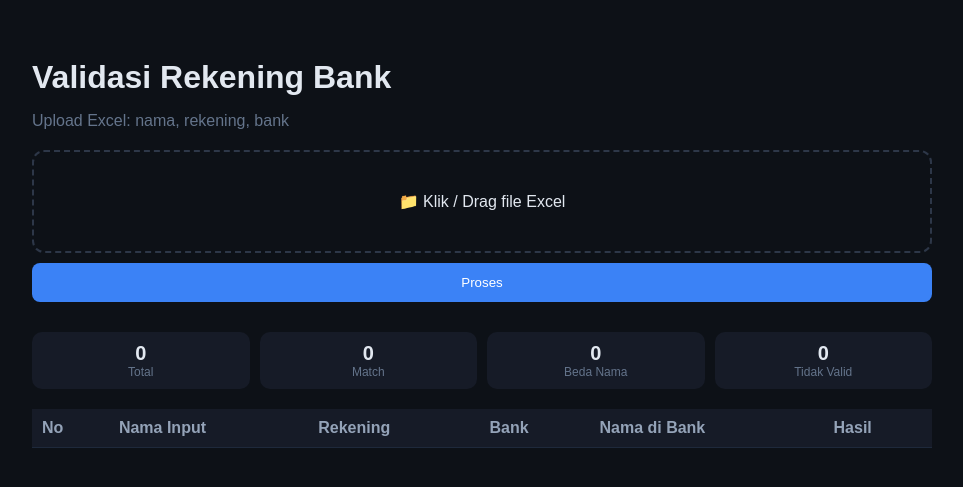
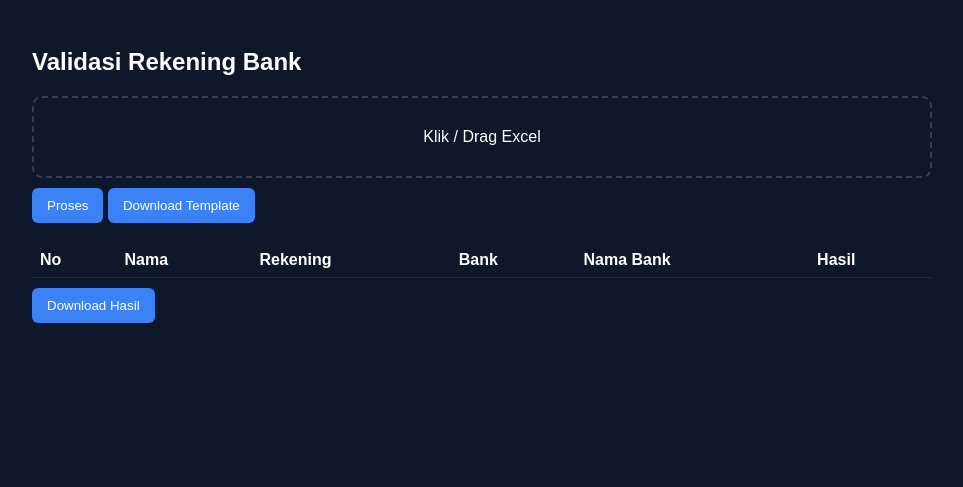
Before and after one commit to wahyunur-bit/Manz-rekening-Check, a Python web app: template templates/index.html in a window 1280 px wide. Shown: the top 487 px of the page, without its empty margins (158-1121 px from the left). Run offline with Jinja, Linux system fonts and the light colour scheme; the template is opened without the code that fills it, so the values that code supplies are empty.

Commit message:
Update index.html

```diff
--- a/templates/index.html
+++ b/templates/index.html
@@ -1,244 +1,131 @@
 <!DOCTYPE html>
-<html lang="id">
+<html>
 <head>
 <meta charset="UTF-8">
-<meta name="viewport" content="width=device-width, initial-scale=1.0">
-<title>Validasi Rekening Bank</title>
-
+<title>Validasi Rekening</title>
 <style>
-body{
-  background:#0d1117;
-  color:#e2e8f0;
-  font-family:sans-serif;
-  padding:30px;
-}
-.wrap{max-width:900px;margin:auto}
-
-h1{margin-bottom:5px}
-.sub{color:#64748b;margin-bottom:20px}
-
-/* drop */
-.drop{
-  border:2px dashed #2d3748;
-  padding:40px;
-  text-align:center;
-  border-radius:12px;
-  cursor:pointer;
-  margin-bottom:10px;
-}
-.drop:hover{border-color:#60a5fa}
-
-/* file name */
-.file-name{
-  margin-bottom:10px;
-  color:#93c5fd;
-  font-size:13px;
-}
-
-/* button */
-button{
-  width:100%;
-  padding:12px;
-  background:#3b82f6;
-  border:none;
-  color:white;
-  border-radius:8px;
-  cursor:pointer;
-  margin-bottom:15px;
-}
-button:hover{background:#2563eb}
-
-/* cards */
-.cards{
-  display:flex;
-  gap:10px;
-  margin-top:15px;
-}
-.card{
-  flex:1;
-  background:#161b27;
-  padding:10px;
-  border-radius:10px;
-  text-align:center;
-}
-.num{font-size:20px;font-weight:bold}
-.label{font-size:12px;color:#64748b}
-
-/* table */
-table{
-  width:100%;
-  border-collapse:collapse;
-  margin-top:20px;
-}
-th,td{
-  padding:10px;
-  border-bottom:1px solid #1e293b;
-}
-th{
-  background:#161b27;
-  text-align:left;
-  color:#94a3b8;
-}
-
-/* badge */
-.badge{
-  padding:4px 10px;
-  border-radius:20px;
-  font-size:12px;
-  font-weight:bold;
-}
-.match{background:#052e16;color:#4ade80}
-.beda{background:#2d1a00;color:#fbbf24}
-.tidak{background:#3b1212;color:#f87171}
+body{background:#0f172a;color:white;font-family:sans-serif;padding:20px}
+.container{max-width:900px;margin:auto}
+.drop{border:2px dashed #334155;padding:30px;text-align:center;cursor:pointer;border-radius:10px}
+button{padding:10px 15px;background:#3b82f6;color:white;border:none;border-radius:6px;margin-top:10px;cursor:pointer}
+table{width:100%;margin-top:20px;border-collapse:collapse}
+th,td{padding:8px;border-bottom:1px solid #1e293b;text-align:left}
+.green{color:#22c55e}
+.yellow{color:#f59e0b}
+.red{color:#ef4444}
 </style>
 </head>
 
 <body>
-<div class="wrap">
+<div class="container">
 
-<h1>Validasi Rekening Bank</h1>
-<p class="sub">Upload Excel: nama, rekening, bank</p>
+<h2>Validasi Rekening Bank</h2>
 
-<div class="drop" onclick="fi.click()">
-  📁 Klik / Drag file Excel
-</div>
-
+<div class="drop" onclick="fi.click()">Klik / Drag Excel</div>
 <input type="file" id="fi" hidden>
 
-<div id="fileName" class="file-name"></div>
+<div id="fname"></div>
 
 <button onclick="start()">Proses</button>
-
-<div class="cards">
-  <div class="card"><div id="t" class="num">0</div><div class="label">Total</div></div>
-  <div class="card"><div id="m" class="num">0</div><div class="label">Match</div></div>
-  <div class="card"><div id="b" class="num">0</div><div class="label">Beda Nama</div></div>
-  <div class="card"><div id="x" class="num">0</div><div class="label">Tidak Valid</div></div>
-</div>
+<a href="/template"><button>Download Template</button></a>
 
 <table>
 <thead>
 <tr>
-<th>No</th>
-<th>Nama Input</th>
-<th>Rekening</th>
-<th>Bank</th>
-<th>Nama di Bank</th>
-<th>Hasil</th>
+<th>No</th><th>Nama</th><th>Rekening</th><th>Bank</th><th>Nama Bank</th><th>Hasil</th>
 </tr>
 </thead>
-<tbody id="tb"></tbody>
+<tbody id="tbody"></tbody>
 </table>
+
+<button onclick="download()">Download Hasil</button>
 
 </div>
 
 <script>
-let file=null;
+let file = null;
+let results = [];
 
-const fi=document.getElementById('fi');
-const tb=document.getElementById('tb');
-const fileName=document.getElementById('fileName');
+const fi = document.getElementById("fi");
+const fname = document.getElementById("fname");
+const tbody = document.getElementById("tbody");
 
-let total=0,match=0,beda=0,tidak=0;
-
-fi.onchange=e=>{
-  file=e.target.files[0];
-  if(file){
-    fileName.innerText="📄 "+file.name;
-  }
+fi.onchange = () => {
+  file = fi.files[0];
+  fname.innerText = file.name;
 };
 
-function update(){
-  document.getElementById('t').innerText=total;
-  document.getElementById('m').innerText=match;
-  document.getElementById('b').innerText=beda;
-  document.getElementById('x').innerText=tidak;
-}
+function start() {
+  if (!file) return alert("Pilih file dulu");
 
-function start(){
-  if(!file){
-    alert('Upload file dulu');
-    return;
-  }
+  tbody.innerHTML = "";
+  results = [];
 
-  tb.innerHTML='';
-  total=match=beda=tidak=0;
-  update();
+  const fd = new FormData();
+  fd.append("file", file);
 
-  const fd=new FormData();
-  fd.append('file',file);
+  fetch("/stream", {method:"POST", body:fd})
+  .then(res => {
+    const reader = res.body.getReader();
+    const decoder = new TextDecoder();
+    let buf = "";
 
-  fetch('/stream',{method:'POST',body:fd})
-  .then(res=>{
-    const reader=res.body.getReader();
-    const dec=new TextDecoder();
+    function read() {
+      reader.read().then(({done, value}) => {
+        if (done) return;
 
-    let buf='';
+        buf += decoder.decode(value);
+        const lines = buf.split("\n");
+        buf = lines.pop();
 
-    function read(){
-      reader.read().then(({done,value})=>{
-        if(done) return;
+        lines.forEach(line => {
+          if (!line.startsWith("data:")) return;
+          const data = JSON.parse(line.replace("data:","").trim());
 
-        buf+=dec.decode(value,{stream:true});
-        const lines=buf.split('\n');
-        buf=lines.pop();
-
-        lines.forEach(line=>{
-          if(!line.startsWith('data:')) return;
-
-          const d=JSON.parse(line.slice(5));
-
-          if(d.type==='result'){
-            render(d);
-          }
-
-          if(d.type==='fatal'){
-            alert(d.error);
+          if (data.type === "result") {
+            addRow(data);
+            results.push(data);
           }
         });
 
         read();
       });
     }
-
     read();
   });
 }
 
-function render(r){
-  total++;
+function addRow(r) {
+  const tr = document.createElement("tr");
 
-  let label='',cls='';
+  let cls = "";
+  if (r.status === "MATCH") cls="green";
+  else if (r.status === "TIDAK SAMA") cls="yellow";
+  else cls="red";
 
-  if(!r.nama_di_bank || r.nama_di_bank==='-'){
-    label='TIDAK VALID';
-    cls='tidak';
-    tidak++;
-  }
-  else if(r.nama_input===r.nama_di_bank){
-    label='MATCH';
-    cls='match';
-    match++;
-  }
-  else{
-    label='TIDAK SAMA';
-    cls='beda';
-    beda++;
-  }
-
-  update();
-
-  const tr=document.createElement('tr');
-  tr.innerHTML=`
+  tr.innerHTML = `
     <td>${r.index}</td>
     <td>${r.nama}</td>
     <td>${r.rekening}</td>
     <td>${r.bank}</td>
-    <td>${r.nama_di_bank||'-'}</td>
-    <td><span class="badge ${cls}">${label}</span></td>
+    <td>${r.nama_di_bank}</td>
+    <td class="${cls}">${r.status}</td>
   `;
 
-  tb.prepend(tr);
+  tbody.appendChild(tr);
+}
+
+function download() {
+  let csv = "No,Nama,Rekening,Bank,Nama Bank,Hasil\n";
+  results.forEach(r=>{
+    csv += `${r.index},${r.nama},${r.rekening},${r.bank},${r.nama_di_bank},${r.status}\n`;
+  });
+
+  const blob = new Blob([csv], {type:"text/csv"});
+  const a = document.createElement("a");
+  a.href = URL.createObjectURL(blob);
+  a.download = "hasil.csv";
+  a.click();
 }
 </script>
 
```
